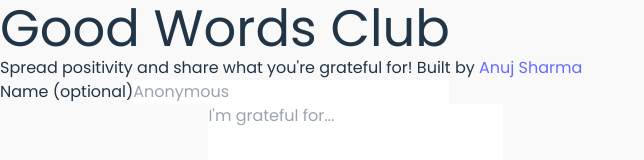
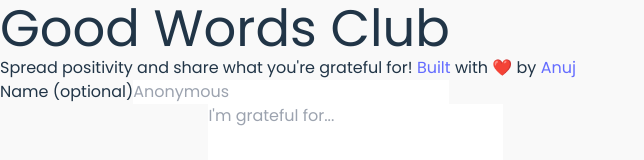
Before and after one commit to daytimedrinkingclub/goodwords-club, a React (Vite) app: page / in a window 1280 px wide. Shown: the top 160 px of the page, without its empty margins (0-644 px from the left). Built offline with nearby package versions, Linux system fonts and the light colour scheme; no server answers; the database is empty.

Commit message:
update attribution

```diff
--- a/src/App.jsx
+++ b/src/App.jsx
@@ -10,14 +10,24 @@ const App = () => {
             Good Words Club
           </h1>
           <p className="text-gray-600">
-            Spread positivity and share what you&apos;re grateful for! Built by{" "}
+            Spread positivity and share what you&apos;re grateful for!
+            <a
+              href="https://github.com/ptmaroct/goodwords-club"
+              target="_blank"
+              rel="noopener noreferrer"
+              className="text-[#0366d6] hover:text-[#0366d6]"
+            >
+              {" "}
+              Built
+            </a>{" "}
+            with ❤️ by{" "}
             <a
               href="https://agisharma.com"
               target="_blank"
               rel="noopener noreferrer"
               className="text-pink-600 hover:text-pink-500"
             >
-              Anuj Sharma
+              Anuj
             </a>
           </p>
         </header>
```
